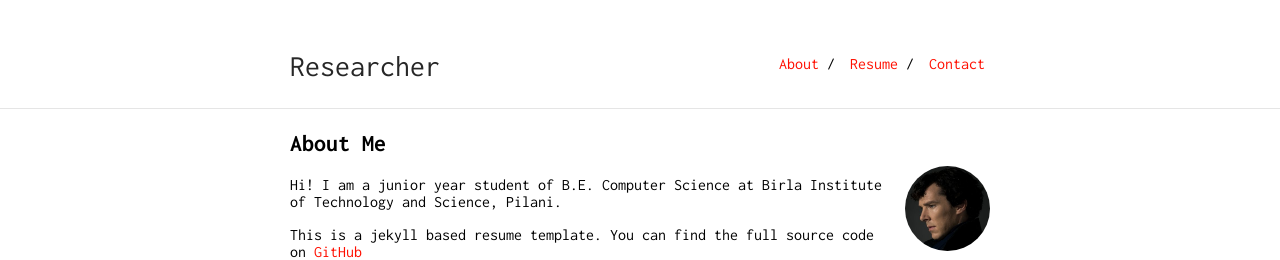
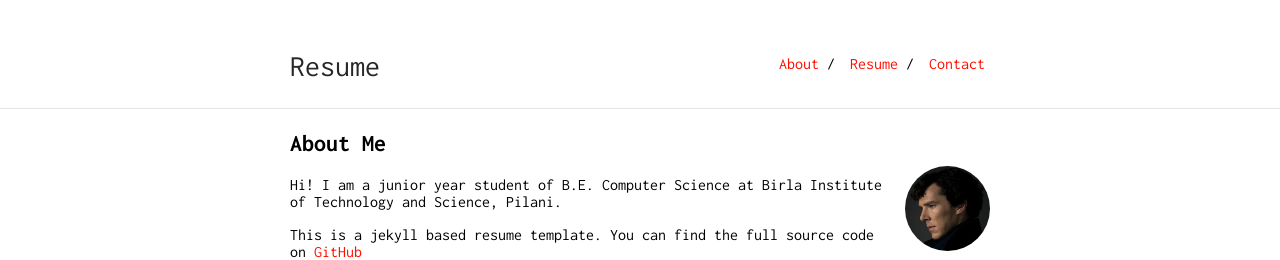
Before and after one commit to gary089123/resume, a Jekyll site: the page built from about.md, in a window 1280 px wide. Shown: the top 260 px of the page. Built offline with Jekyll 4.4.1, drawn with Linux system fonts in a browser that asks for light colours; our own code applies the rules of GitHub Pages for plain Markdown files.

Commit message:
Update _config.yml

```diff
--- a/_config.yml
+++ b/_config.yml
@@ -1,4 +1,4 @@
-title: Researcher
+title: Resume
 url: "https://gary089123.github.io"
 baseurl: "/resume"
 
```
